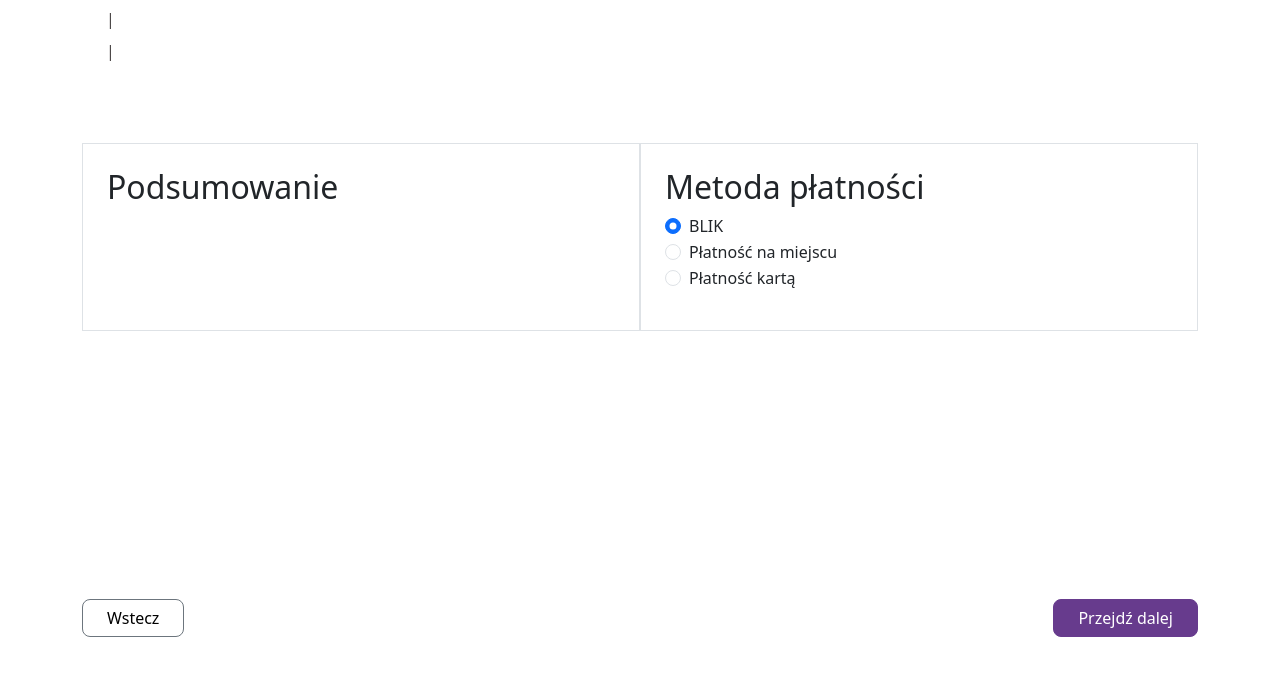
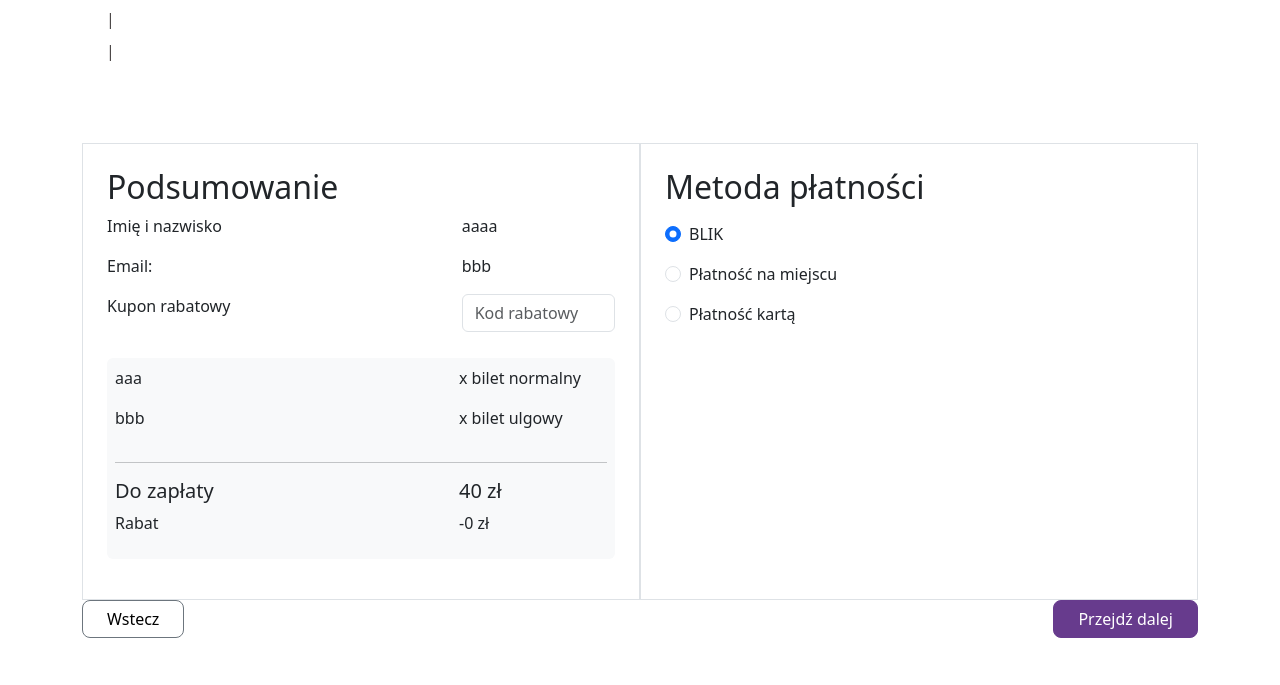
Before and after one commit to Rinkazuuka/Movie-Ticket-Sales-System, a Flask app: template templates/payment.html in a window 1280 px wide. Shown: the part 115-800 px from the top of the page. Run offline with Flask 3, Linux system fonts and the light colour scheme; the template is opened without the code that fills it, so the values that code supplies are empty; parts of the project's set-up code (start-up, migrations or seed data) failed here and were passed over; some libraries are stand-ins or nearby versions.

Commit message:
Adding more content to website

```diff
--- a/templates/payment.html
+++ b/templates/payment.html
@@ -7,7 +7,84 @@
     <div class="row">
         <div class="col border p-4">
             <h2>Podsumowanie</h2>
-            <div class=""
+            <div class="container-fluid p-0 m-0">
+
+              <div class="row justify-content-between">
+                <div class="col-4">
+                  <p>Imię i nazwisko</p>
+                </div>
+                <div class="col-4">
+                  <p>aaaa</p>
+                </div>
+              </div>
+
+              <div class="row justify-content-between">
+                <div class="col-4">
+                  <p>Email:</p>
+                </div>
+                <div class="col-4">
+                  <p>bbb</p>
+                </div>
+              </div>
+
+              <div class="row justify-content-between mb-4">
+                <div class="col-4">
+                  <p>Kupon rabatowy</p>
+                </div>
+                <div class="col-4">
+                  <form>
+                    <div class="form">
+                      <input type="text" class="form-control" id="discount-code" aria-describedby="Discount" placeholder="Kod rabatowy">
+                    </div>
+                  </form>
+                </div>
+              </div>
+
+
+              <div class="container p-2 rounded bg-light">
+
+                <div class="row justify-content-between">
+                  <div class="col-4">
+                    aaa
+                  </div>
+                  <div class="col-4">
+                    <p>x bilet normalny</p>
+                  </div>
+                </div>
+
+                <div class="row justify-content-between">
+                  <div class="col-4">
+                    bbb
+                  </div>
+                  <div class="col-4">
+                    <p>x bilet ulgowy</p>
+                  </div>
+                </div>
+
+                <hr>
+
+                <div class="row justify-content-between">
+                  <div class="col-4">
+                    <h5>Do zapłaty</h5>
+                  </div>
+                  <div class="col-4">
+                    <h5>40 zł</h5>
+                  </div>
+                </div>
+
+                <div class="row justify-content-between">
+                  <div class="col-4">
+                    <p>Rabat</p>
+                  </div>
+                  <div class="col-4">
+                    <p>-0 zł</p>
+                  </div>
+                </div>
+
+              </div>
+
+            </div>
+
             <div id="orderSummary" class="text-center mt-3">
                 <!-- JAVASCRIPT -->
             </div>
@@ -16,20 +93,20 @@
 
         <div class="col border p-4">
                 <h2>Metoda płatności</h2>
-                    <div class="form-check">
-                        <input class="form-check-input" type="radio" name="paymentBLIK" id="paymentBLIK" checked>
+                    <div class="form-check mb-3 mt-3">
+                        <input class="form-check-input" type="radio" name="paymentOption" id="paymentBLIK" checked>
                         <label class="form-check-label" for="paymentBLIK">
                           BLIK
                         </label>
                       </div>
-                      <div class="form-check">
-                        <input class="form-check-input" type="radio" name="paymentInCinema" id="paymentInCinema">
+                      <div class="form-check mb-3">
+                        <input class="form-check-input" type="radio" name="paymentOption" id="paymentInCinema">
                         <label class="form-check-label" for="paymentInCinema">
                           Płatność na miejscu
                         </label>
                       </div>
-                      <div class="form-check">
-                        <input class="form-check-input" type="radio" name="paymentbyCard" id="paymentbyCard">
+                      <div class="form-check mb-3">
+                        <input class="form-check-input" type="radio" name="paymentOption" id="paymentbyCard">
                         <label class="form-check-label" for="paymentbyCard">
                           Płatność kartą
                         </label>
--- a/templates/personal.html
+++ b/templates/personal.html
@@ -19,11 +19,11 @@
                 </div>
                 <div class="mt-3">
                     <form>
-                        <div class="form-group mb-4">
+                        <div class="form-group mb-3">
                           <label for="namesurname">Imię i nazwisko</label>
                           <input type="text" class="form-control" id="namesurname" aria-describedby="YourData" placeholder="Jan Kowalski">
                         </div>
-                        <div class="form-group mb-4">
+                        <div class="form-group mb-3">
                             <label for="exampleInputEmail1">Email</label>
                             <input type="email" class="form-control" id="exampleInputEmail1" aria-describedby="emailHelp" placeholder="jankowalski@email.com">
                           </div>
```
Also changed, not shown: database.py (+8 -9 lines).
